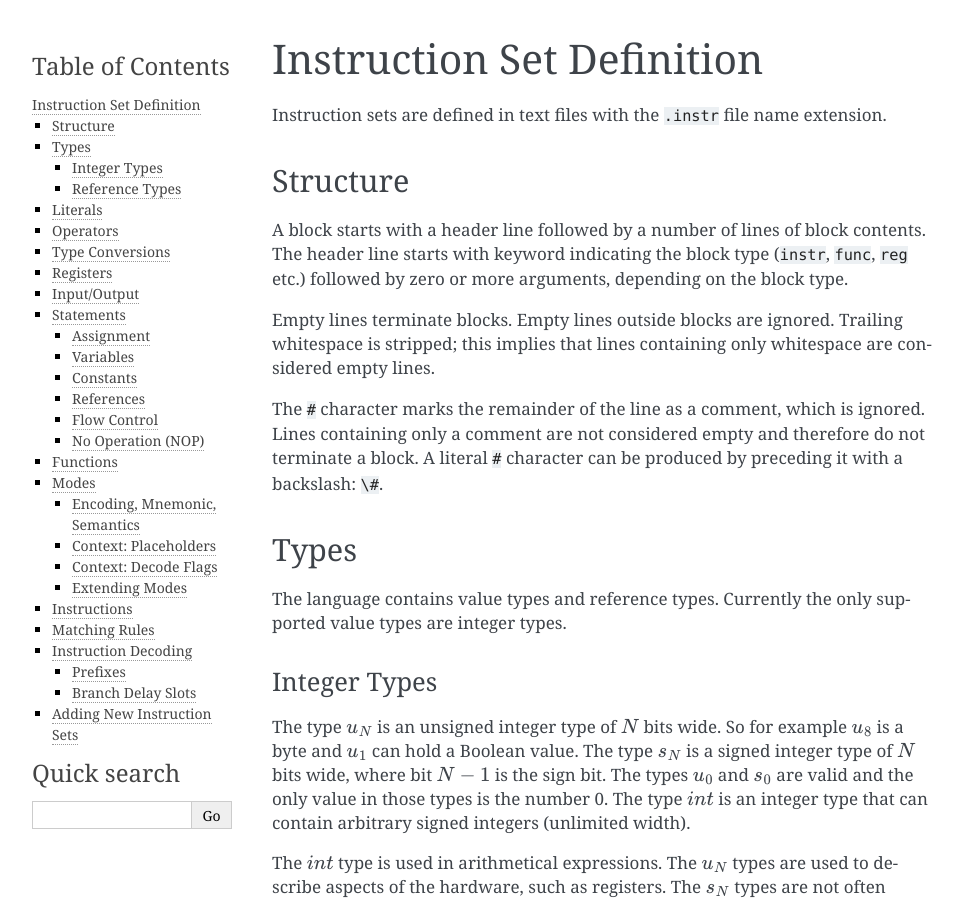
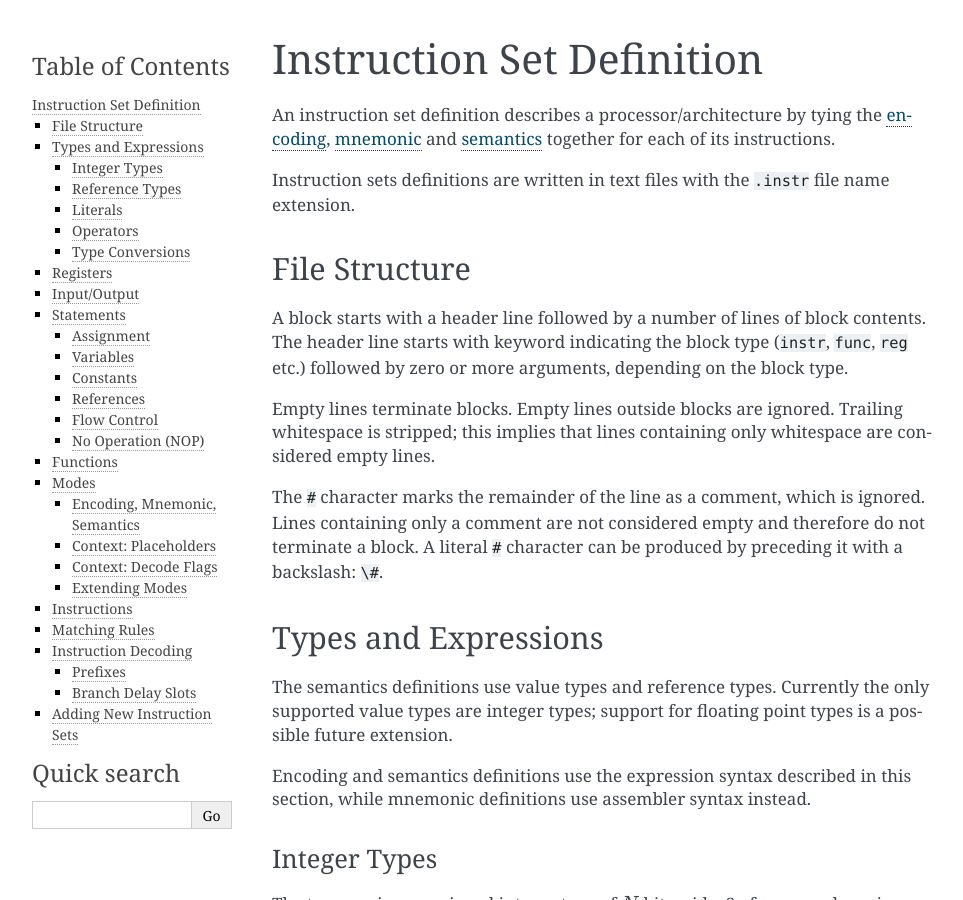
Before and after one commit to mthuurne/retroasm, a Sphinx documentation site: the page built from docs/instruction-set.rst, in a window 1280 px wide and 900 px high. Shown: the whole window, without its empty margins (148-1111 px from the left). Built offline with Sphinx 7.4.7, drawn with Linux system fonts in a browser that asks for light colours; the version number is read from the project's files by our own code; some of the changed text lies outside the part shown.

Commit message:
Minor restructure of instruction set definition document

```diff
--- a/docs/concepts.rst
+++ b/docs/concepts.rst
@@ -21,6 +21,8 @@ Mnemonics and encoding are handled by many traditional tools that deal with mach
 
 Execution timing is currently not modeled. If this were added in the future, it would probably belong in a separate definition, since execution timing can vary a lot between different processors using the same instruction set. Also, for accurate timing we would have to model a system, not just a processor.
 
+.. _mnemonic:
+
 Mnemonic
 ========
 
@@ -36,6 +38,8 @@ An instruction can also have implicit operands, which are values it operates on
 
 Implicit operands do not appear in the mnemonic notation of an instruction, but do appear in the semantical description. We mention their existence here to demonstrate that the operand list does not always contain all information about which state is inspected and/or modified by an instruction.
 
+.. _encoding:
+
 Encoding
 ========
 
@@ -44,6 +48,8 @@ The encoding of an instruction consists of the bits that identify the operation
 RetroAsm allows instruction encodings to include multiple items, but requires all items to have the same width. So for example an instruction set that has some instructions encoded in one 16-bit code and other instructions in two 16-bit codes is supported, while an instruction set that encodes an instruction as a 16-bit code followed by an 8-bit code is not supported.
 
 Because operand encodings are usually the same for many instructions, they can be defined once and then referenced from the instruction definitions. For example most Z80 instructions with 8-bit operands use the same 3-bit encoding which can encode the 7 main 8-bit registers and the ``(HL)`` operand.
+
+.. _semantics:
 
 Semantics
 =========
--- a/docs/instruction-set.rst
+++ b/docs/instruction-set.rst
@@ -2,10 +2,12 @@
 Instruction Set Definition
 **************************
 
-Instruction sets are defined in text files with the ``.instr`` file name extension.
+An instruction set definition describes a processor/architecture by tying the :ref:`encoding <encoding>`, :ref:`mnemonic <mnemonic>` and :ref:`semantics <semantics>` together for each of its instructions.
 
-Structure
-=========
+Instruction sets definitions are written in text files with the ``.instr`` file name extension.
+
+File Structure
+==============
 
 A block starts with a header line followed by a number of lines of block contents. The header line starts with keyword indicating the block type (\ ``instr``\ , ``func``\ , ``reg`` etc.) followed by zero or more arguments, depending on the block type.
 
@@ -13,10 +15,12 @@ Empty lines terminate blocks. Empty lines outside blocks are ignored. Trailing w
 
 The ``#`` character marks the remainder of the line as a comment, which is ignored. Lines containing only a comment are not considered empty and therefore do not terminate a block. A literal ``#`` character can be produced by preceding it with a backslash: ``\#``.
 
-Types
-=====
+Types and Expressions
+=====================
 
-The language contains value types and reference types. Currently the only supported value types are integer types.
+The semantics definitions use value types and reference types. Currently the only supported value types are integer types; support for floating point types is a possible future extension.
+
+Encoding and semantics definitions use the expression syntax described in this section, while mnemonic definitions use assembler syntax instead.
 
 Integer Types
 -------------
@@ -33,7 +37,7 @@ Reference Types
 A reference to a storage location is denoted by placing an ampersand after the value type. For example :math:`u_8^\&`, or ``u8&`` in plain text, is a reference to a byte.
 
 Literals
-========
+--------
 
 Integer literals in base 2, 10 and 16 are supported. Integer literals are never negative: for example ``-4`` is considered the unary complement operator ``-`` applied to the literal ``4``.
 
@@ -67,7 +71,7 @@ The width of a binary integer literal is equal to the number of digits it contai
 The width of a decimal integer literal is undefined: they are of the type :math:`int`. Leading zeroes are not allowed on decimal integer literals, to avoid confusion with the C notation for octal numbers.
 
 Operators
-=========
+---------
 
 The following operators can be used in expressions:
 
@@ -173,7 +177,7 @@ A bitwise lookup is equivalent to taking a single bit slice: ``A[K]`` = ``A[K:K+
 An I/O reference is used to read or write data through an I/O channel. The type of the index and the type of the returned value depend on the I/O channel definition, see the Input/Output section for details.
 
 Type Conversions
-================
+----------------
 
 Conversion from fixed-width :math:`u_N` or :math:`s_N` integer type to arbitrary-sized integer type :math:`int` is performed automatically when necessary. These conversions can safely be done implicitly since the correct value is always preserved.
 
@@ -263,9 +267,11 @@ Currently the analyzer assumes that an index of one I/O channel can never alias
 Statements
 ==========
 
-Statements are used to define the operation of the processor.
+Semantics definitions use statements to define the operation of the processor.
 
-Each line of a statement block contains a single statement. As usual, an empty line ends a block. It is possible to indent a statement block for better readability, but this optional and has no syntactical meaning.
+Each line of a statement block contains a single statement. As usual, an empty line ends a block. It is possible to indent a statement block for better readability, but this optional and does not change how the block is parsed.
+
+The following statements exist:
 
 Assignment
 ----------
@@ -302,7 +308,7 @@ Variables can be declared using the syntax ``var <value type> <name>``. Optional
    var u1 C := 1
 
 
-Variables are storage locations that don't represent registers or other hardware storage.
+Variables are storage locations that don't represent registers or other hardware storage: they exist solely as a convenience for defining semantics.
 
 Constants
 ---------
```
